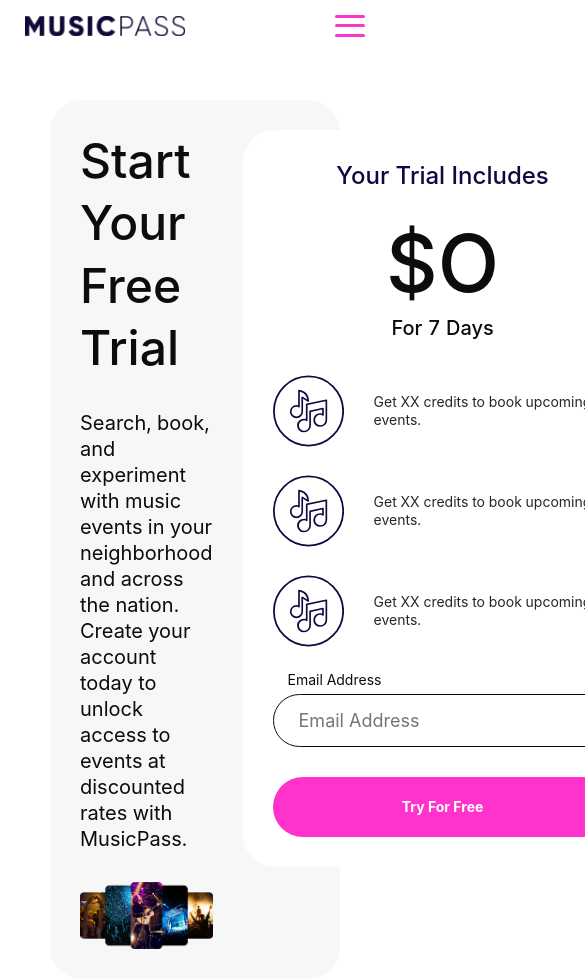
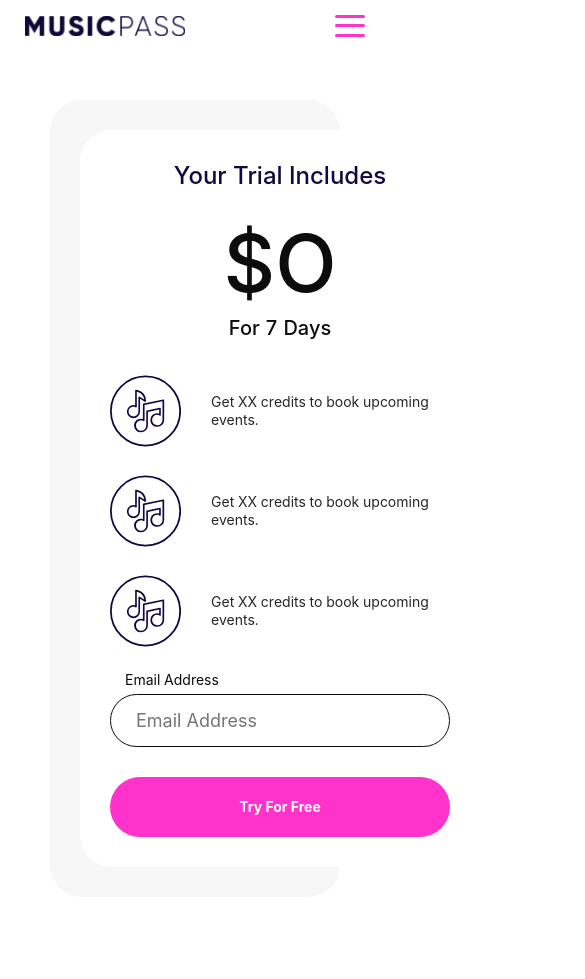
Before and after one commit to Bse161078/musicstep, a React (Create React App) app: page /free-trial in a window 390 px wide. Shown: the top 979 px of the page, 585 px wide, since content can reach past the window. After the commit the page ends 944 px from the top, so only its background shows below. Built offline with nearby package versions, Linux system fonts and the light colour scheme.

Commit message:
fixes responsivness of trial page

```diff
--- a/src/components/StartTrialWrapper/StartTrialWrapper.style.ts
+++ b/src/components/StartTrialWrapper/StartTrialWrapper.style.ts
@@ -3,15 +3,23 @@ import styled from "styled-components"
 export const StartTrialWrapperStyle = styled.section`
     display: grid;
     grid-template-columns: 2fr 1fr;
-    grid-column-gap: 30px;
+    grid-gap: 30px;
     padding: 30px;
     background: #F7F7F7;
     margin: 100px 50px;
     border-radius: 32px;
 
+    @media( max-width: 767px ) {
+        grid-template-columns: 1fr;
+    }
+
     .left-section {
         display: grid;
         grid-row-gap: 30px;
+
+        @media ( max-width: 767px ) {
+            display: none;
+        }
 
         .left-thumb {
             max-width: 100%;
```
